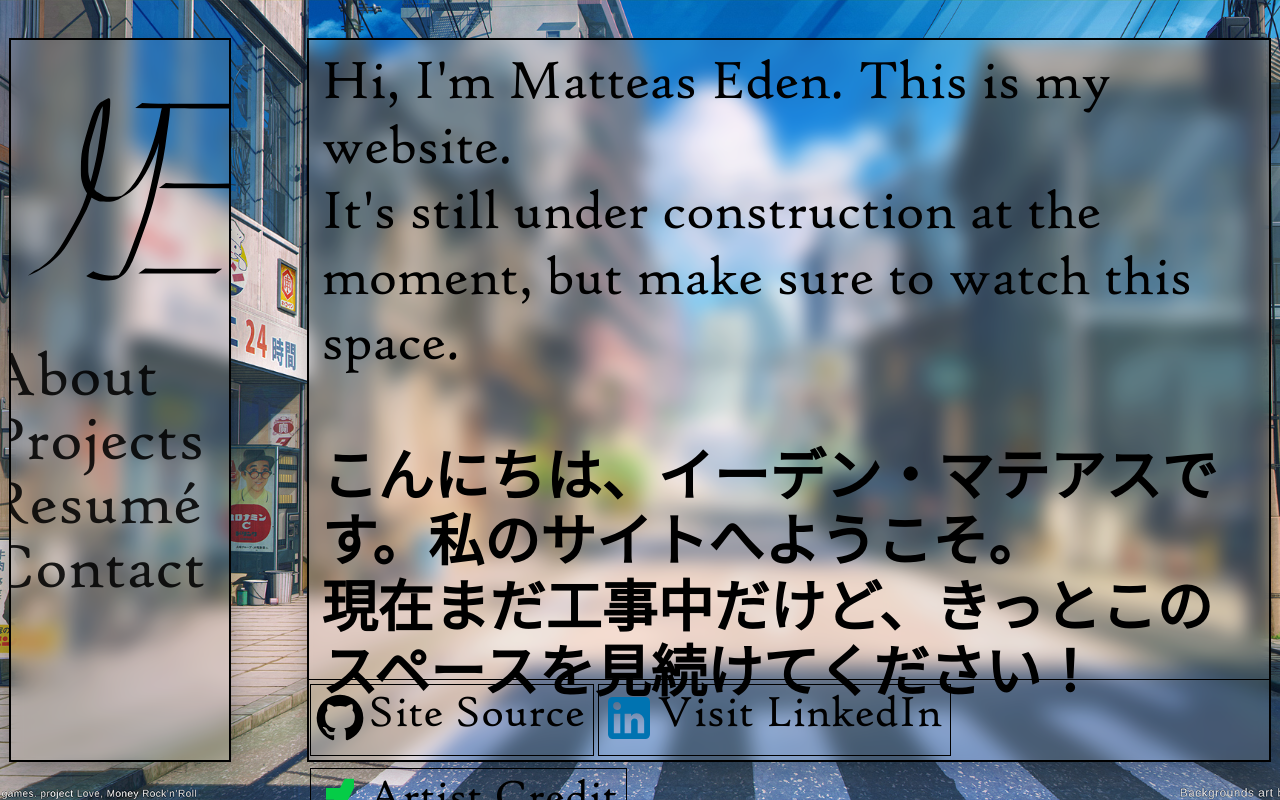
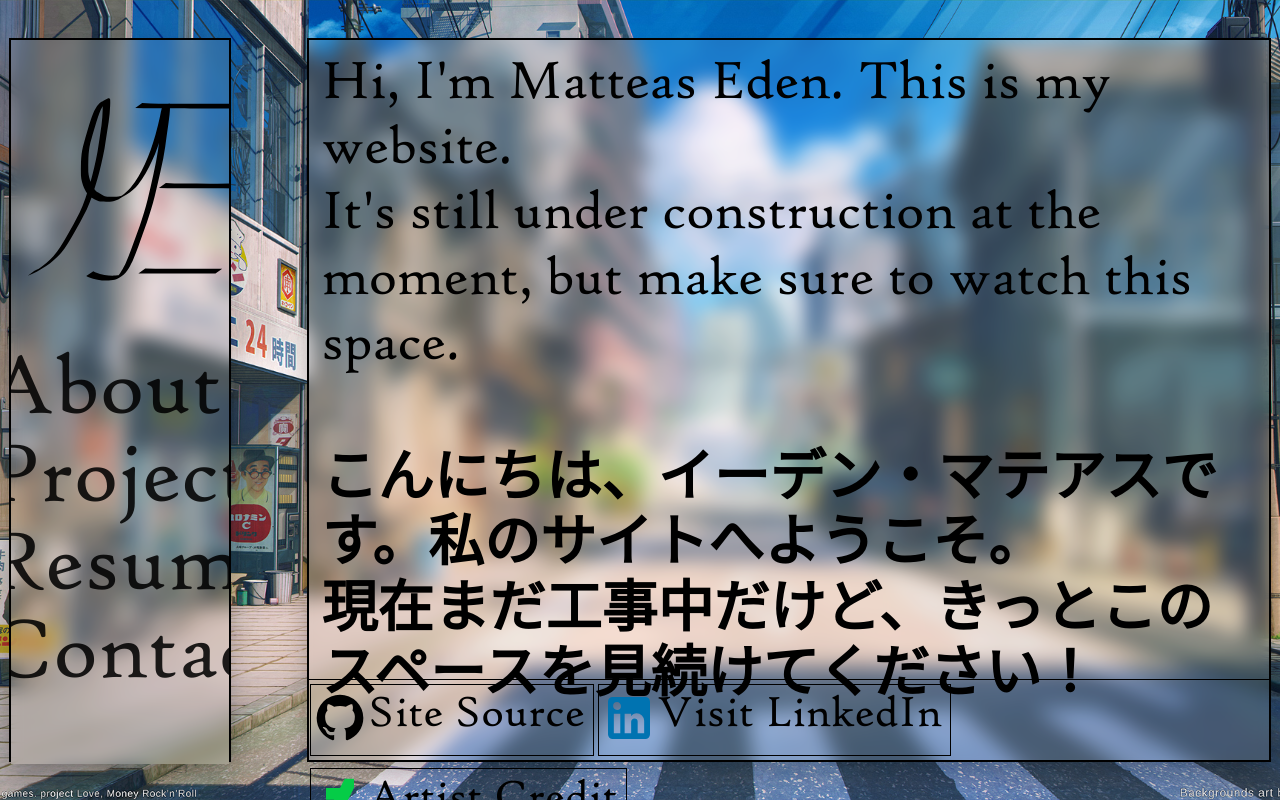
Before and after one commit to Matteas-Eden/matteas-eden.github.io, a React (Create React App) app: page / in a window 1280 px wide. Built offline with nearby package versions, Linux system fonts and the light colour scheme; a web font is replaced by a local one.

Commit message:
Cleanup MenuItem styling

```diff
--- a/src/components/MenuItem.jsx
+++ b/src/components/MenuItem.jsx
@@ -10,13 +10,12 @@ export const MenuItem = props => {
             }}
             style={{
                 textTransform: 'none',
-                height: '4rem',
-                marginRight: '3em',
+                height: '11vh',
             }}
             component={Link}
             to={props.location}
         >
-            <Typography style={{ fontFamily: 'high-tower', fontSize: '4rem' }}>
+            <Typography style={{ fontFamily: 'high-tower', fontSize: '11vh' }}>
                 {props.item}
             </Typography>
         </Button>
```
